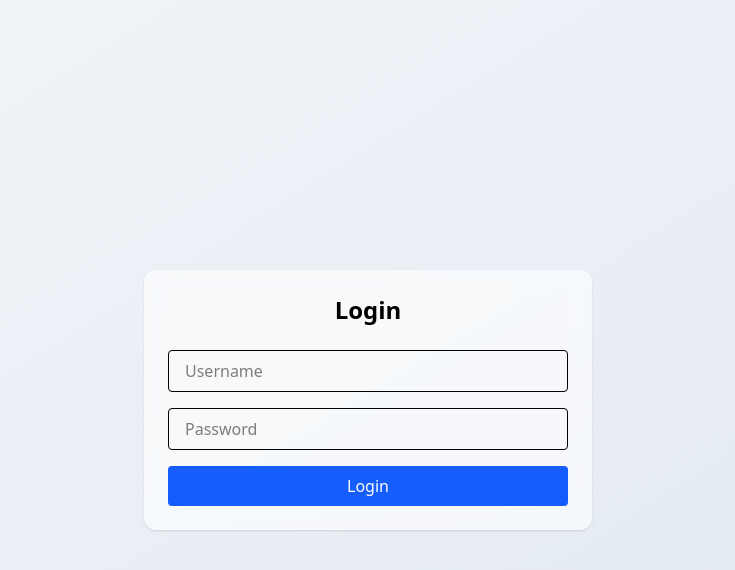
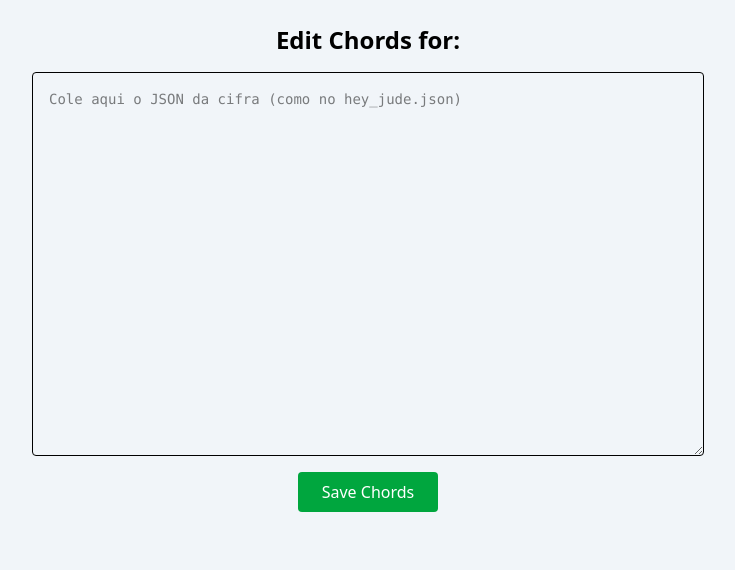
Before and after one commit to Ben-Kilinski/Moveo, a React (Vite) app in the folder JaMoveo/: page /admin/chords-editor/1 in a window 1280 px wide. Before the commit this address led to /login. Shown: the top 570 px of the page, without its empty margins (272-1007 px from the left). Built offline with nearby package versions, Linux system fonts and the light colour scheme; no server answers; sample sign-in values are in the browser's storage.

Commit message:
app - editchords route

```diff
--- a/JaMoveo/src/App.tsx
+++ b/JaMoveo/src/App.tsx
@@ -5,8 +5,9 @@ import PlayerMainPage from './pages/PlayerMainPage';
 import AdminMainPage from './pages/AdminMainPage';
 import ResultsPage from './pages/ResultsPage';
 import LivePage from './pages/LivePage';
-import OnboardingPage from './pages/OnboardingPage'; // ✅ importado
+import OnboardingPage from './pages/OnboardingPage';
 import RequireAuth from './components/RequireAuth';
+import AdminChordsEditor from './pages/AdminChordsEditor'; // ✅ importado
 
 function App() {
   return (
@@ -31,9 +32,17 @@ function App() {
           </RequireAuth>
         }
       />
+      <Route
+        path="/admin/chords-editor/:id"
+        element={
+          <RequireAuth>
+            <AdminChordsEditor />
+          </RequireAuth>
+        }
+      />
 
       <Route path="/admin/results" element={<ResultsPage />} />
-      <Route path="/onboarding" element={<OnboardingPage />} /> {/* ✅ nova rota */}
+      <Route path="/onboarding" element={<OnboardingPage />} />
       <Route path="/live" element={<LivePage />} />
       <Route path="*" element={<Navigate to="/login" />} />
     </Routes>
--- a/JaMoveo/src/pages/AdminChordsEditor.tsx
+++ b/JaMoveo/src/pages/AdminChordsEditor.tsx
@@ -0,0 +1,66 @@
+import { useEffect, useState } from 'react';
+import { useParams, useNavigate } from 'react-router-dom';
+
+export default function AdminChordsEditor() {
+  const { id } = useParams<{ id: string }>();
+  const navigate = useNavigate();
+  const [chords, setChords] = useState('');
+  const [message, setMessage] = useState('');
+  const [trackName, setTrackName] = useState('');
+
+  useEffect(() => {
+    const fetchSong = async () => {
+      const res = await fetch(`http://localhost:3001/api/songs/current`);
+      const data = await res.json();
+      if (data.id.toString() === id) {
+        setTrackName(data.trackName);
+        if (data.chords) {
+          setChords(JSON.stringify(JSON.parse(data.chords), null, 2));
+        }
+      }
+    };
+    fetchSong();
+  }, [id]);
+
+  const handleSave = async () => {
+    try {
+      const parsed = JSON.parse(chords);
+      const res = await fetch(`http://localhost:3001/api/songs/${id}/chords`, {
+        method: 'PATCH',
+        headers: { 'Content-Type': 'application/json' },
+        body: JSON.stringify({ chords: parsed }),
+      });
+
+      if (res.ok) {
+        setMessage('✅ Chords saved!');
+        setTimeout(() => navigate('/admin'), 1000);
+      } else {
+        throw new Error('Erro ao salvar cifra');
+      }
+    } catch (err) {
+      setMessage('❌ JSON inválido ou erro na requisição');
+    }
+  };
+
+  return (
+    <div className="min-h-screen p-6 bg-slate-100 flex flex-col items-center">
+      <h1 className="text-2xl font-bold mb-4">Edit Chords for: {trackName}</h1>
+
+      <textarea
+        className="w-full max-w-2xl h-96 p-4 border rounded font-mono text-sm"
+        value={chords}
+        onChange={(e) => setChords(e.target.value)}
+        placeholder='Cole aqui o JSON da cifra (como no hey_jude.json)'
+      />
+
+      <button
+        onClick={handleSave}
+        className="mt-4 bg-green-600 text-white px-6 py-2 rounded hover:bg-green-700"
+      >
+        Save Chords
+      </button>
+
+      {message && <p className="mt-4 text-sm">{message}</p>}
+    </div>
+  );
+}
```
